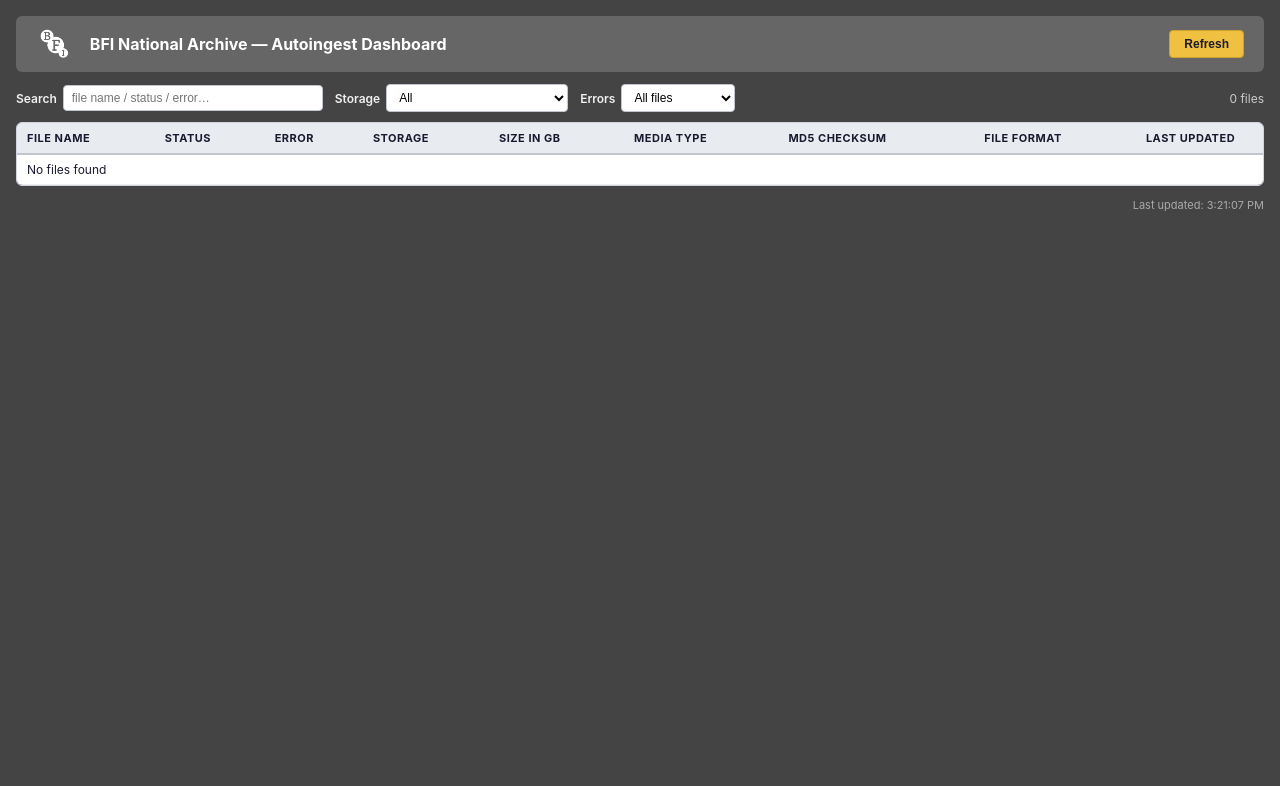
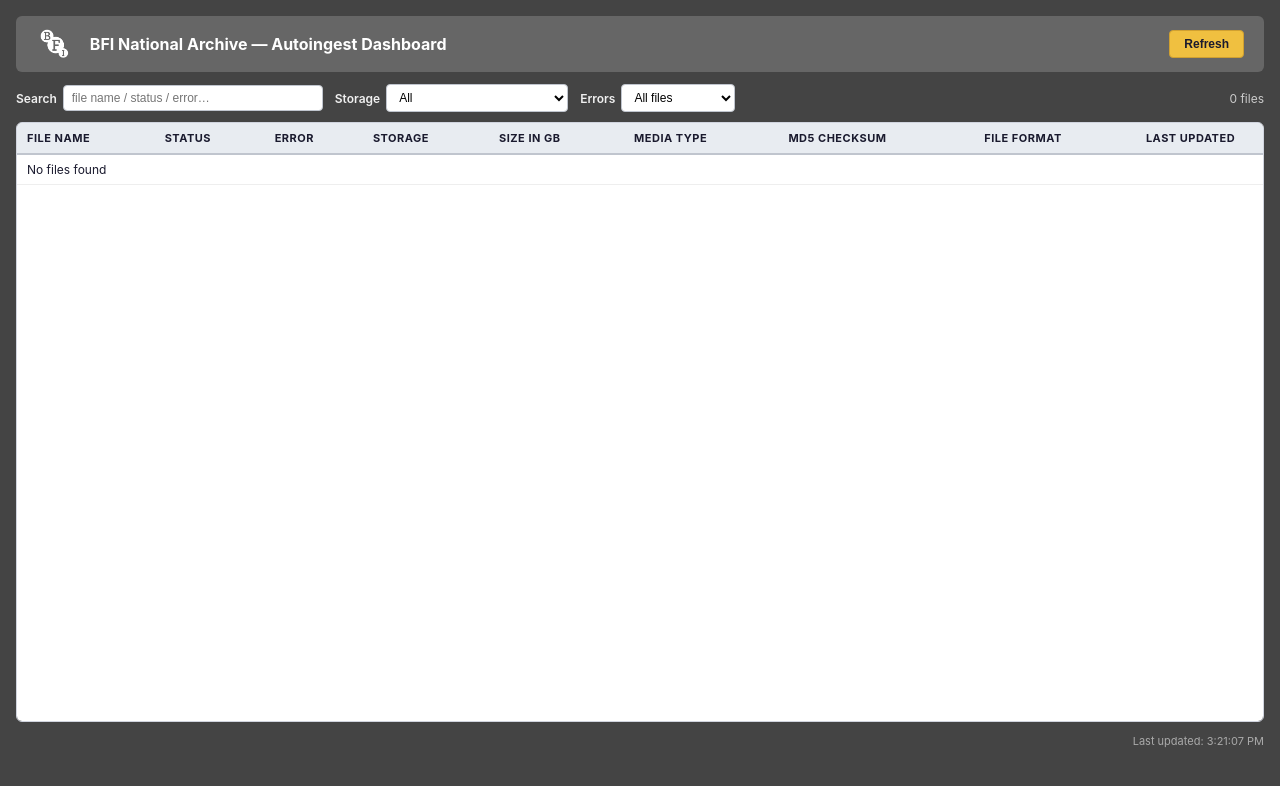
Before and after one commit to bfidatadigipres/autoingest, a Flask app: page /klc/ in a window 1280 px wide. Shown: the top 786 px of the page. Run offline with Flask 3, Linux system fonts and the light colour scheme; data that the repository does not hold is empty; some libraries are stand-ins or nearby versions.

Commit message:
Make KLC dashboard window dynamic to match size of web browser

```diff
--- a/autoingest/app/static/klc.css
+++ b/autoingest/app/static/klc.css
@@ -130,7 +130,8 @@ body {
 }
 
 .table-wrapper {
-    max-height: 70vh;
+    height: calc(100vh - 200px);
+    max-height: calc(100vh - 200px);
     overflow: auto;
     border: 1px solid #d0d4de;
     border-radius: 6px;
```
